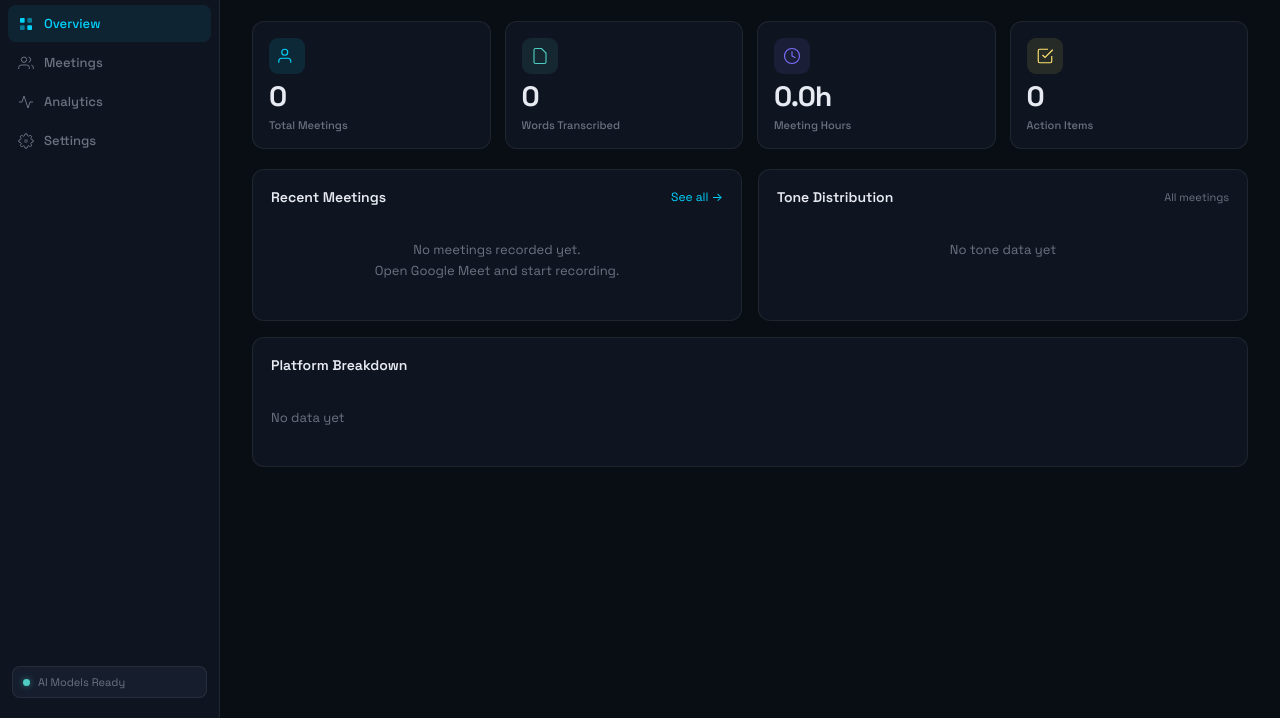
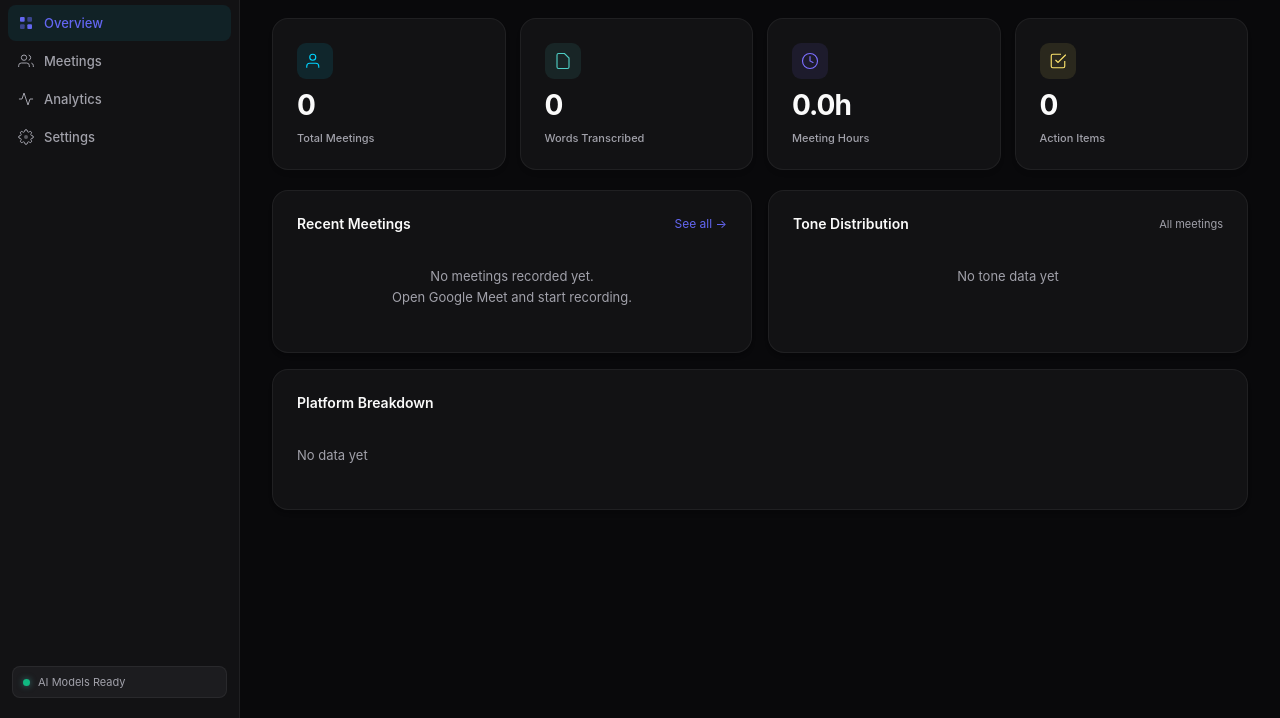
Before and after one commit to TheAyoosh/MeetScribe-AI, a browser extension: page extension/dashboard/dashboard.html in a window 1280 px wide. Shown: the part 82-800 px from the top of the page. Drawn offline with Linux system fonts and the light colour scheme.

```diff
--- a/extension/content/content.js
+++ b/extension/content/content.js
@@ -956,9 +956,7 @@
   // ── Init ──────────────────────────────────────────────────────────────────
   function init() {
     injectScript('content/audio-interceptor.js');
-    injectScript('content/alert-engine.js', () => {
-      if (window.__MeetScribeAlerts) window.__MeetScribeAlerts.init();
-    });
+    if (window.__MeetScribeAlerts) window.__MeetScribeAlerts.init();
     injectSidebar();
     createSpeaker('You');
     setTimeout(() => {
--- a/extension/content/sidebar.css
+++ b/extension/content/sidebar.css
@@ -1,33 +1,33 @@
 /* MeetScribe — Sidebar. Professional. No emoji. GPU-optimised. */
 
 :root {
-  --ms-bg:      #0D1117;
-  --ms-bg2:     #151B26;
-  --ms-bg3:     #1C2333;
-  --ms-bg4:     #212D40;
-  --ms-border:  rgba(255,255,255,0.07);
-  --ms-border2: rgba(255,255,255,0.12);
-  --ms-accent:  #4A9EFF;
-  --ms-text:    #DDE1EC;
-  --ms-muted:   #5E6878;
-  --ms-dim:     #8B95A8;
-  --ms-pos:     #3DB89A;
-  --ms-neg:     #E05C5C;
-  --ms-warn:    #D4A843;
-  --ms-w:       340px;
-  --ms-font:    -apple-system, BlinkMacSystemFont, 'Segoe UI', system-ui, sans-serif;
+  --ms-bg:      #09090b;
+  --ms-bg2:     #121214;
+  --ms-bg3:     #1c1c1f;
+  --ms-bg4:     #27272a;
+  --ms-border:  rgba(255,255,255,0.06);
+  --ms-border2: rgba(255,255,255,0.1);
+  --ms-accent:  #6366f1;
+  --ms-text:    #fafafa;
+  --ms-muted:   #a1a1aa;
+  --ms-dim:     #d4d4d8;
+  --ms-pos:     #10b981;
+  --ms-neg:     #f43f5e;
+  --ms-warn:    #f59e0b;
+  --ms-w:       360px;
+  --ms-font:    'Inter', system-ui, -apple-system, BlinkMacSystemFont, 'Segoe UI', Roboto, sans-serif;
 }
 
 #meetscribe-sidebar.light-mode {
-  --ms-bg:      #F9FAFB;
-  --ms-bg2:     #FFFFFF;
-  --ms-bg3:     #F3F4F6;
-  --ms-bg4:     #E5E7EB;
-  --ms-border:  rgba(0,0,0,0.08);
+  --ms-bg:      #f8fafc;
+  --ms-bg2:     #ffffff;
+  --ms-bg3:     #f1f5f9;
+  --ms-bg4:     #e2e8f0;
+  --ms-border:  rgba(0,0,0,0.06);
   --ms-border2: rgba(0,0,0,0.12);
-  --ms-text:    #111827;
-  --ms-muted:   #6B7280;
-  --ms-dim:     #4B5563;
+  --ms-text:    #0f172a;
+  --ms-muted:   #64748b;
+  --ms-dim:     #475569;
 }
 
 #meetscribe-sidebar *, #meetscribe-sidebar *::before, #meetscribe-sidebar *::after {
@@ -155,12 +155,17 @@
   cursor: pointer; white-space: nowrap;
   transition: opacity 0.12s, transform 0.1s;
 }
-.ms-btn-primary { background: var(--ms-accent); color: #fff; flex-shrink: 0; min-width: 64px; }
-.ms-btn-primary:hover  { opacity: 0.87; }
-.ms-btn-primary:active { transform: scale(0.97); }
-.ms-btn-primary.ms-recording { background: var(--ms-neg); }
-.ms-btn-outline { background: transparent; border: 1px solid var(--ms-border2); color: var(--ms-dim); flex: 1; }
-.ms-btn-outline:hover  { border-color: var(--ms-accent); color: var(--ms-accent); }
+.ms-btn-primary {
+  background: linear-gradient(135deg, #6366F1, #A855F7);
+  color: #fff; flex-shrink: 0; min-width: 64px;
+  box-shadow: 0 2px 8px rgba(99, 102, 241, 0.4);
+  transition: all 0.25s cubic-bezier(0.4, 0, 0.2, 1);
+}
+.ms-btn-primary:hover  { opacity: 0.9; transform: translateY(-1px); box-shadow: 0 4px 12px rgba(99, 102, 241, 0.6); }
+.ms-btn-primary:active { transform: scale(0.95); }
+.ms-btn-primary.ms-recording { background: linear-gradient(135deg, #F43F5E, #E11D48); box-shadow: 0 2px 8px rgba(244, 63, 94, 0.4); }
+.ms-btn-outline { background: transparent; border: 1px solid var(--ms-border2); color: var(--ms-dim); flex: 1; transition: all 0.25s cubic-bezier(0.4, 0, 0.2, 1);}
+.ms-btn-outline:hover  { border-color: var(--ms-accent); color: var(--ms-accent); transform: translateY(-1px); background: rgba(99, 102, 241, 0.05); }
 .ms-btn-outline:active { transform: scale(0.97); }
 
 .ms-search {
@@ -194,12 +199,14 @@
 
 /* Entry — contain:content, no transition for instant paint */
 .ms-entry {
-  padding: 7px 11px 8px; border-bottom: 1px solid var(--ms-border);
-  border-left: 2px solid var(--speaker-color, var(--ms-accent));
+  padding: 12px 16px;
+  border-bottom: 1px solid var(--ms-border);
+  border-left: 3px solid var(--speaker-color, var(--ms-accent));
   contain: content;
+  transition: background 0.25s ease, padding-left 0.25s ease;
 }
 .ms-entry:last-child { border-bottom: none; }
-.ms-entry:hover      { background: var(--ms-bg2); }
+.ms-entry:hover      { background: var(--ms-bg2); padding-left: 20px; }
 
 /* Interim entry */
 .ms-entry-interim {
--- a/extension/dashboard/dashboard.css
+++ b/extension/dashboard/dashboard.css
@@ -1,40 +1,40 @@
 /* MeetScribe Dashboard */
 :root {
-  --bg: #090D14;
-  --bg-2: #0F1520;
-  --bg-3: #161E2E;
-  --bg-4: #1C2840;
-  --border: rgba(255,255,255,0.07);
-  --border-2: rgba(255,255,255,0.12);
-  --accent: #00D4FF;
-  --accent-2: #7C6FFF;
-  --positive: #4ECDC4;
-  --negative: #FF6B6B;
-  --warning: #FFE66D;
-  --text: #E8EAF2;
-  --text-muted: #6B7280;
-  --text-dim: #9CA3AF;
-  --nav-w: 220px;
-  --font: 'Space Grotesk', -apple-system, sans-serif;
-  --mono: 'JetBrains Mono', monospace;
-  --radius: 12px;
+  --bg: #09090b;
+  --bg-2: #121214;
+  --bg-3: #1c1c1f;
+  --bg-4: #27272a;
+  --border: rgba(255,255,255,0.06);
+  --border-2: rgba(255,255,255,0.1);
+  --accent: #6366f1;
+  --accent-2: #a855f7;
+  --positive: #10b981;
+  --negative: #f43f5e;
+  --warning: #f59e0b;
+  --text: #fafafa;
+  --text-muted: #a1a1aa;
+  --text-dim: #d4d4d8;
+  --nav-w: 240px;
+  --font: 'Inter', system-ui, -apple-system, BlinkMacSystemFont, 'Segoe UI', Roboto, sans-serif;
+  --mono: 'JetBrains Mono', ui-monospace, SFMono-Regular, monospace;
+  --radius: 16px;
 }
 
 :root.light-mode {
-  --bg: #F9FAFB;
-  --bg-2: #FFFFFF;
-  --bg-3: #F3F4F6;
-  --bg-4: #E5E7EB;
-  --border: rgba(0,0,0,0.08);
-  --border-2: rgba(0,0,0,0.15);
-  --accent: #2563EB;
-  --accent-2: #6366F1;
+  --bg: #f8fafc;
+  --bg-2: #ffffff;
+  --bg-3: #f1f5f9;
+  --bg-4: #e2e8f0;
+  --border: rgba(0,0,0,0.06);
+  --border-2: rgba(0,0,0,0.12);
+  --accent: #4f46e5;
+  --accent-2: #9333ea;
   --positive: #059669;
-  --negative: #DC2626;
-  --warning: #D97706;
-  --text: #111827;
-  --text-muted: #4B5563;
-  --text-dim: #6B7280;
+  --negative: #e11d48;
+  --warning: #d97706;
+  --text: #0f172a;
+  --text-muted: #64748b;
+  --text-dim: #475569;
 }
 
 * { box-sizing: border-box; margin: 0; padding: 0; }
@@ -176,36 +176,49 @@
 .dash-btn-primary {
   display: inline-flex;
   align-items: center;
-  gap: 7px;
-  padding: 9px 18px;
+  gap: 8px;
+  padding: 10px 20px;
   background: linear-gradient(135deg, var(--accent), var(--accent-2));
   color: #fff;
   border: none;
-  border-radius: 9px;
+  border-radius: 10px;
   font-size: 13px;
   font-weight: 600;
   cursor: pointer;
-  transition: opacity 0.2s, transform 0.15s;
+  transition: all 0.3s cubic-bezier(0.4, 0, 0.2, 1);
   font-family: var(--font);
+  box-shadow: 0 4px 14px 0 rgba(99, 102, 241, 0.39);
 }
-.dash-btn-primary:hover { opacity: 0.9; transform: translateY(-1px); }
+.dash-btn-primary:hover {
+  transform: translateY(-2px);
+  box-shadow: 0 6px 20px rgba(99, 102, 241, 0.5);
+}
+.dash-btn-primary:active {
+  transform: translateY(1px);
+  box-shadow: 0 2px 8px rgba(99, 102, 241, 0.4);
+}
 
 .dash-btn-outline {
   display: inline-flex;
   align-items: center;
   gap: 7px;
-  padding: 8px 14px;
+  padding: 9px 16px;
   background: transparent;
   border: 1px solid var(--border-2);
-  color: var(--text-muted);
-  border-radius: 9px;
-  font-size: 12px;
+  color: var(--text-dim);
+  border-radius: 10px;
+  font-size: 13px;
   font-weight: 500;
   cursor: pointer;
-  transition: all 0.15s;
+  transition: all 0.3s cubic-bezier(0.4, 0, 0.2, 1);
   font-family: var(--font);
 }
-.dash-btn-outline:hover { border-color: var(--accent); color: var(--accent); }
+.dash-btn-outline:hover {
+  border-color: var(--accent);
+  color: var(--accent);
+  background: rgba(99, 102, 241, 0.05);
+  transform: translateY(-1px);
+}
 
 .dash-btn-danger {
   padding: 8px 14px;
@@ -259,13 +272,18 @@
   background: var(--bg-2);
   border: 1px solid var(--border);
   border-radius: var(--radius);
-  padding: 16px;
+  padding: 24px;
   display: flex;
   flex-direction: column;
-  gap: 8px;
-  transition: border-color 0.2s;
+  gap: 12px;
+  transition: all 0.3s cubic-bezier(0.4, 0, 0.2, 1);
+  box-shadow: 0 4px 6px -1px rgba(0, 0, 0, 0.05);
 }
-.dash-stat-card:hover { border-color: var(--border-2); }
+.dash-stat-card:hover {
+  border-color: var(--border-2);
+  transform: translateY(-4px);
+  box-shadow: 0 12px 20px -3px rgba(0, 0, 0, 0.1);
+}
 
 .dash-stat-icon {
   width: 36px;
@@ -301,7 +319,13 @@
   background: var(--bg-2);
   border: 1px solid var(--border);
   border-radius: var(--radius);
-  padding: 18px;
+  padding: 24px;
+  box-shadow: 0 4px 6px -1px rgba(0, 0, 0, 0.05), 0 2px 4px -1px rgba(0, 0, 0, 0.03);
+  transition: transform 0.3s ease, box-shadow 0.3s ease;
+}
+.dash-card:hover {
+  transform: translateY(-2px);
+  box-shadow: 0 10px 15px -3px rgba(0, 0, 0, 0.1), 0 4px 6px -2px rgba(0, 0, 0, 0.05);
 }
 
 .dash-full-width { grid-column: 1 / -1; }
@@ -329,16 +353,20 @@
 .dash-meeting-row {
   display: flex;
   align-items: center;
-  gap: 12px;
-  padding: 12px 14px;
+  gap: 16px;
+  padding: 16px 20px;
+  background: var(--bg-2);
+  border: 1px solid var(--border);
+  border-radius: 12px;
+  margin-bottom: 12px;
+  cursor: pointer;
+  transition: all 0.3s cubic-bezier(0.4, 0, 0.2, 1);
+}
+.dash-meeting-row:hover {
+  border-color: var(--border-2);
   background: var(--bg-3);
-  border: 1px solid var(--border);
-  border-radius: 10px;
-  margin-bottom: 8px;
-  cursor: pointer;
-  transition: border-color 0.15s, background 0.15s;
+  transform: scale(1.01);
 }
-.dash-meeting-row:hover { border-color: var(--border-2); background: var(--bg-4); }
 
 .dash-meeting-platform {
   width: 36px;
--- a/extension/popup/popup.css
+++ b/extension/popup/popup.css
@@ -1,28 +1,28 @@
 
 :root {
-  --bg: #0F1117;
-  --bg-2: #161B27;
-  --bg-3: #1E2535;
-  --bg-4: #2a2e3a;
-  --text: #E8EAF2;
-  --text-muted: #6B7280;
-  --text-dim: #9CA3AF;
-  --border: rgba(255,255,255,0.08);
-  --border-2: rgba(255,255,255,0.06);
-  --border-3: rgba(255,255,255,0.05);
+  --bg: #09090b;
+  --bg-2: #121214;
+  --bg-3: #1c1c1f;
+  --bg-4: #27272a;
+  --text: #fafafa;
+  --text-muted: #a1a1aa;
+  --text-dim: #d4d4d8;
+  --border: rgba(255,255,255,0.06);
+  --border-2: rgba(255,255,255,0.08);
+  --border-3: rgba(255,255,255,0.04);
 }
 
 :root.light-mode {
-  --bg: #F9FAFB;
-  --bg-2: #FFFFFF;
-  --bg-3: #F3F4F6;
-  --bg-4: #E5E7EB;
-  --text: #111827;
-  --text-muted: #4B5563;
-  --text-dim: #6B7280;
-  --border: rgba(0,0,0,0.08);
-  --border-2: rgba(0,0,0,0.06);
-  --border-3: rgba(0,0,0,0.05);
+  --bg: #f8fafc;
+  --bg-2: #ffffff;
+  --bg-3: #f1f5f9;
+  --bg-4: #e2e8f0;
+  --text: #0f172a;
+  --text-muted: #64748b;
+  --text-dim: #475569;
+  --border: rgba(0,0,0,0.06);
+  --border-2: rgba(0,0,0,0.08);
+  --border-3: rgba(0,0,0,0.04);
 }
 /* MeetScribe - Popup Styles */
 * { box-sizing: border-box; margin: 0; padding: 0; }
@@ -136,18 +136,24 @@
   align-items: center;
   justify-content: center;
   gap: 6px;
-  padding: 9px;
+  padding: 10px;
   background: var(--bg-2);
   border: 1px solid var(--border);
-  border-radius: 8px;
+  border-radius: 10px;
   color: var(--text-dim);
   font-size: 11px;
   font-weight: 600;
   cursor: pointer;
-  transition: all 0.2s;
+  transition: all 0.25s cubic-bezier(0.4, 0, 0.2, 1);
   font-family: inherit;
 }
-.pop-action-btn:hover { border-color: #00D4FF; color: #00D4FF; background: rgba(0,212,255,0.05); }
+.pop-action-btn:hover {
+  border-color: #6366f1;
+  color: #6366f1;
+  background: rgba(99, 102, 241, 0.05);
+  transform: translateY(-2px);
+  box-shadow: 0 4px 12px rgba(0,0,0,0.1);
+}
 
 /* Section */
 .pop-section { padding: 0 12px 8px; }
```
Also changed, not shown: extension/manifest.json.
